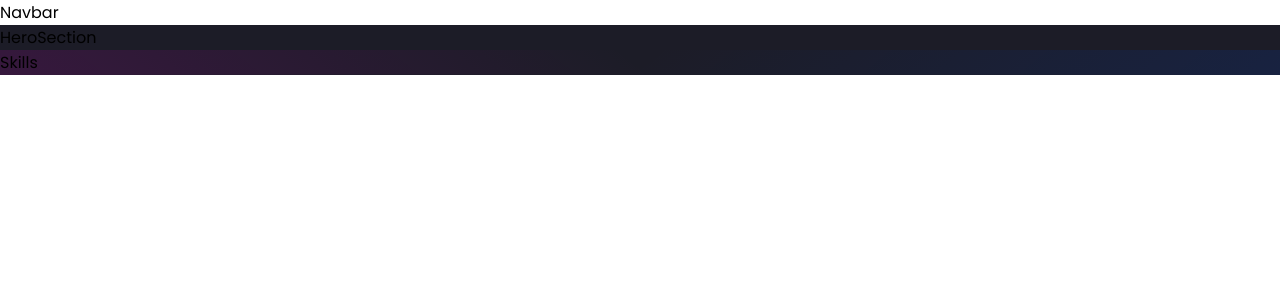
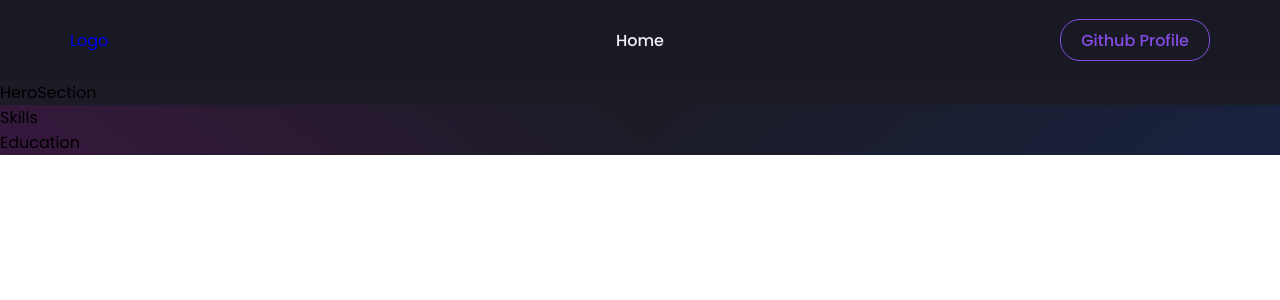
Before and after one commit to DeeprajGawand/Portfolio-website, a React (Create React App) app: page / in a window 1280 px wide. Shown: the top 300 px of the page. Built offline with nearby package versions, Linux system fonts and the light colour scheme.

Commit message:
styling for nav hero skills and education done

```diff
--- a/src/App.js
+++ b/src/App.js
@@ -5,6 +5,8 @@ import { ThemeProvider } from "styled-components";
 import Navbar from './components/Navbar';
 import HeroSection from './components/HeroSection';
 import Skills from './components/Skills'
+import Education from './components/Education';
+import { BrowserRouter as Router } from 'react-router-dom';
 
 const Body = styled.div`
 background-color: ${({theme}) => theme.bg};
@@ -27,15 +29,21 @@ linear-gradient(141.27deg,
 function App() {
   return (
     <ThemeProvider theme = {darkTheme}>
+      <Router>
       <Navbar/>
       <Body>
      <HeroSection/>
      <Wrapper>
      <Skills/>
+     <Education/>
      </Wrapper>
       </Body>
+      </Router>
+
     </ThemeProvider>
   );
 }
 
 export default App;
+
+//time 24:15
--- /dev/null
+++ b/src/components/Education/index.js
@@ -0,0 +1,9 @@
+import React from 'react'
+
+const Education = () => {
+  return (
+    <div>Education</div>
+  )
+}
+
+export default Education
--- a/src/components/Navbar/index.js
+++ b/src/components/Navbar/index.js
@@ -1,9 +1,134 @@
-import React from 'react'
+import React from 'react';
+import styled from "styled-components";
+import { Link as LinkR } from 'react-router-dom';
+import { GitHub } from '@mui/icons-material';
+
+const Nav = styled.div`
+background-color: ${({theme}) => theme.card_light};
+height: 80px;
+display: flex;
+justify-content: center;
+align-items: center;
+font-size: 1rem;
+position: sticky;
+top:0;
+color:white;
+z-index:10;
+@media (max-width: 960px) {
+  trastion: 0.8s all ease;
+  }
+`;
+
+const NavContainer = styled.div`
+  display: flex;
+  justify-content: space-between;
+  align-items: center;
+  height: 60px;
+  z-index: 1;
+  width: 100%;
+  padding: 0 24px;
+  max-width: 1200px;
+`;
+
+const NavLogo = styled(LinkR)`
+width: 80%;
+padding: 0 6px;
+display: flex;
+justify-content: start;
+align-items: center;
+text-decoration: none;
+@media (max-width: 640px) {
+  padding: 0 0px;
+}`;
+
+const MobileIcon = styled.div`
+display: none;
+@media screen and (max-width: 768px) {
+  display: block;
+  position: absolute;
+  top: 0;
+  right: 0;
+  transform: translate(-100%, 60%);
+  font-size: 1.5rem;
+  cursor: pointer;
+  color: ${({ theme }) => theme.text_primary};
+}`;
+
+const NavItems = styled.ul`
+width: 100%;
+display: flex;
+align-items: center;
+justify-content:center;
+gap: 32px;
+padding: 0 6px;
+list-style: none;
+
+@media screen and (max-width: 768px) {
+  display: none;
+}`;
+
+const NavLink = styled.a`
+color: ${({ theme }) => theme.text_primary};
+font-weight: 500;
+cursor: pointer;
+transition: all 0.2s ease-in-out;
+text-decoration: none;
+:hover {
+  color: ${({ theme }) => theme.primary};
+}
+
+&.active {
+  border-bottom: 2px solid ${({ theme }) => theme.primary};
+}`;
+
+const ButtonContainer =styled.div`
+width: 80%;
+height: 100%;
+display: flex;
+justify-content: end;
+align-items: center;
+padding: 0 6px;
+@media screen and (max-width: 768px) {
+  display: none;
+}`;
+
+const GitHubButton = styled.a`
+  border: 1.8px solid ${({ theme }) => theme.primary};
+  justify-content: center;
+  display: flex;
+  align-items: center;
+  height: 70%;
+  border-radius: 20px;
+  color: ${({ theme }) => theme.primary};
+  cursor: pointer;
+  padding: 0 20px;
+  font-weight: 500;
+  text-decoration: none;
+  font-size: 16px;
+  transition: all 0.6s ease-in-out;
+    :hover {
+      background: ${({ theme }) => theme.primary};
+      color: ${({ theme }) => theme.white};
+    }
+    @media screen and (max-width: 768px) {
+    font-size: 14px;
+    }`;
 
 const Navbar = () => {
   return (
-    <div>Navbar</div>
-  )
+  <Nav>
+    <NavContainer>
+      <NavLogo>Logo</NavLogo>
+      <MobileIcon> Mobile</MobileIcon>
+      <NavItems>
+        <NavLink>Home</NavLink>
+      </NavItems>
+      <ButtonContainer>
+        <GitHubButton> Github Profile</GitHubButton>
+      </ButtonContainer>
+    </NavContainer>
+  </Nav>
+  );
 }
 
 export default Navbar
```
